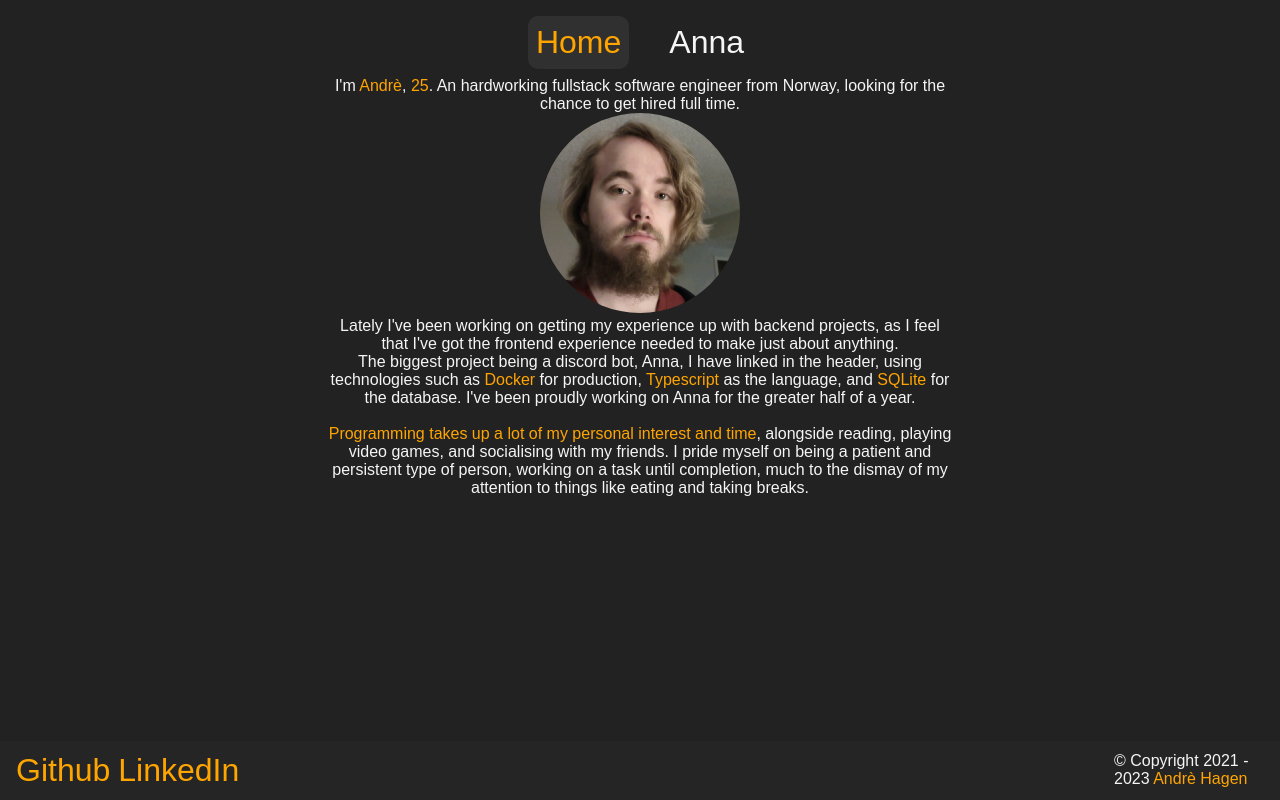
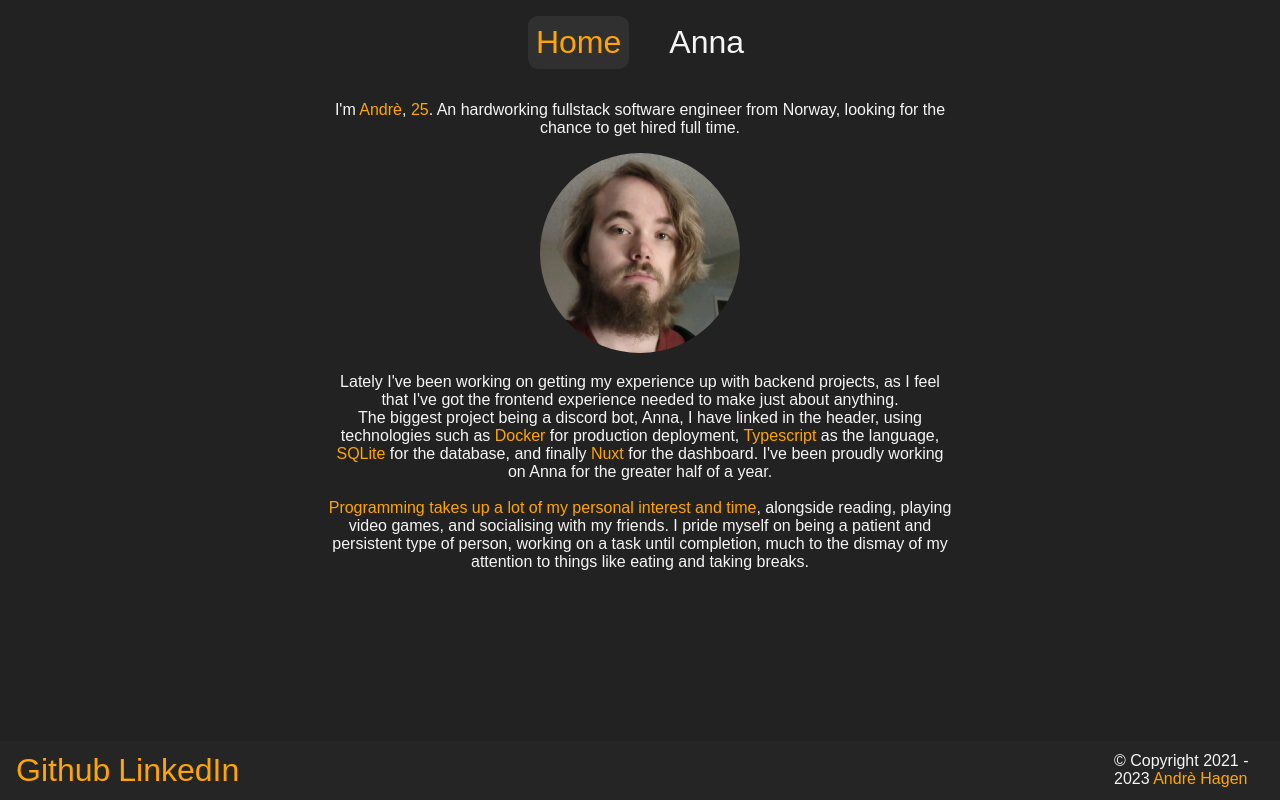
Before and after one commit to AnarchyEcho/echodev, a Nuxt app: page / in a window 1280 px wide. Built offline with nearby package versions, Linux system fonts and the light colour scheme.

Commit message:
added stuff to bio

```diff
--- a/pages/index.vue
+++ b/pages/index.vue
@@ -18,7 +18,7 @@ const me = ref('/me.png');
           Lately I've been working on getting my experience up with backend projects, as I feel that I've got the frontend experience needed to make just about anything.
         </div>
         <div>
-          The biggest project being a discord bot, Anna, I have linked in the header, using technologies such as <Fancy>Docker</Fancy> for production, <Fancy>Typescript</Fancy> as the language, and <Fancy>SQLite</Fancy> for the database. I've been proudly working on Anna for the greater half of a year.
+          The biggest project being a discord bot, Anna, I have linked in the header, using technologies such as <Fancy>Docker</Fancy> for production deployment, <Fancy>Typescript</Fancy> as the language, <Fancy>SQLite</Fancy> for the database, and finally <Fancy>Nuxt</Fancy> for the dashboard. I've been proudly working on Anna for the greater half of a year.
         </div>
         <br />
         <div>
@@ -48,11 +48,13 @@ a {
 .info {
   display: flex;
   justify-content: center;
+  padding-top: 1.5rem;
 }
 .myImage {
   width: 200px;
   height: 200px;
   border-radius: 100%;
+  margin: 1rem 0;
 }
 .wrapper {
   max-width: 65%;
```
